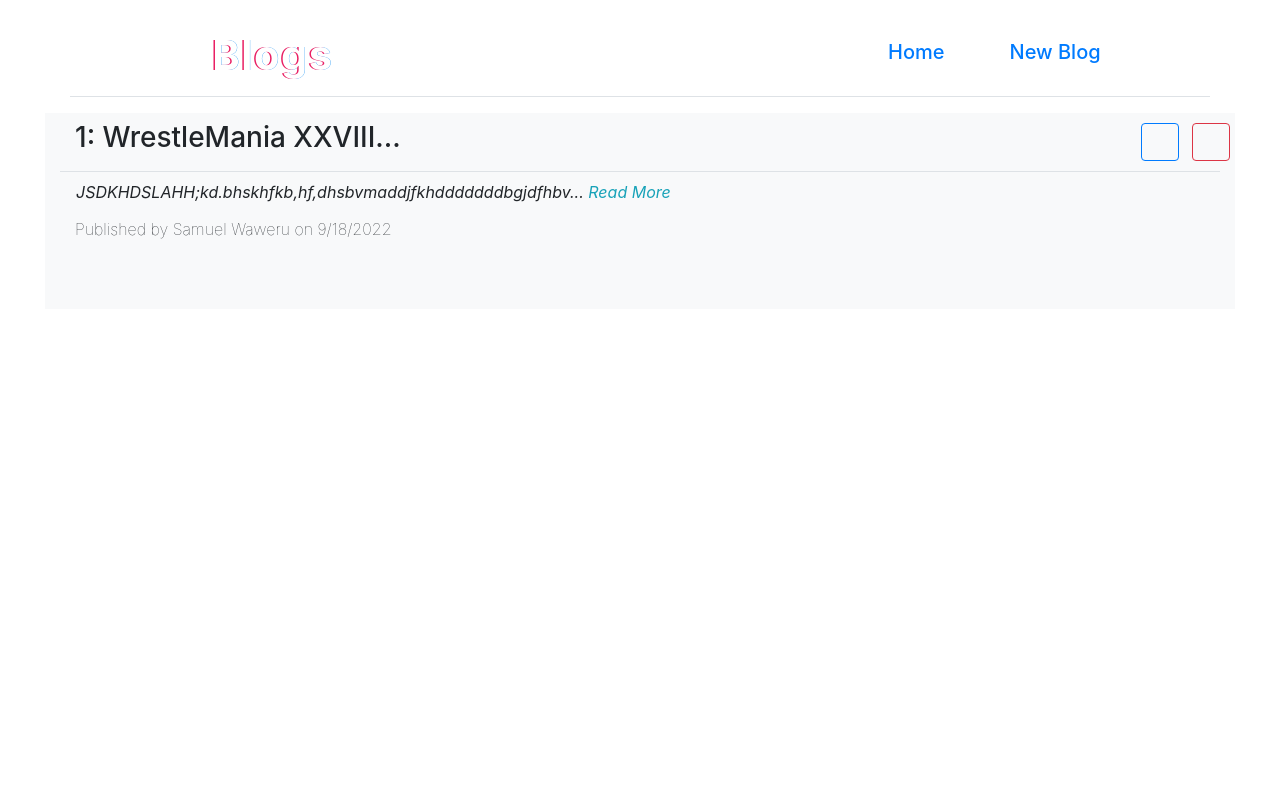
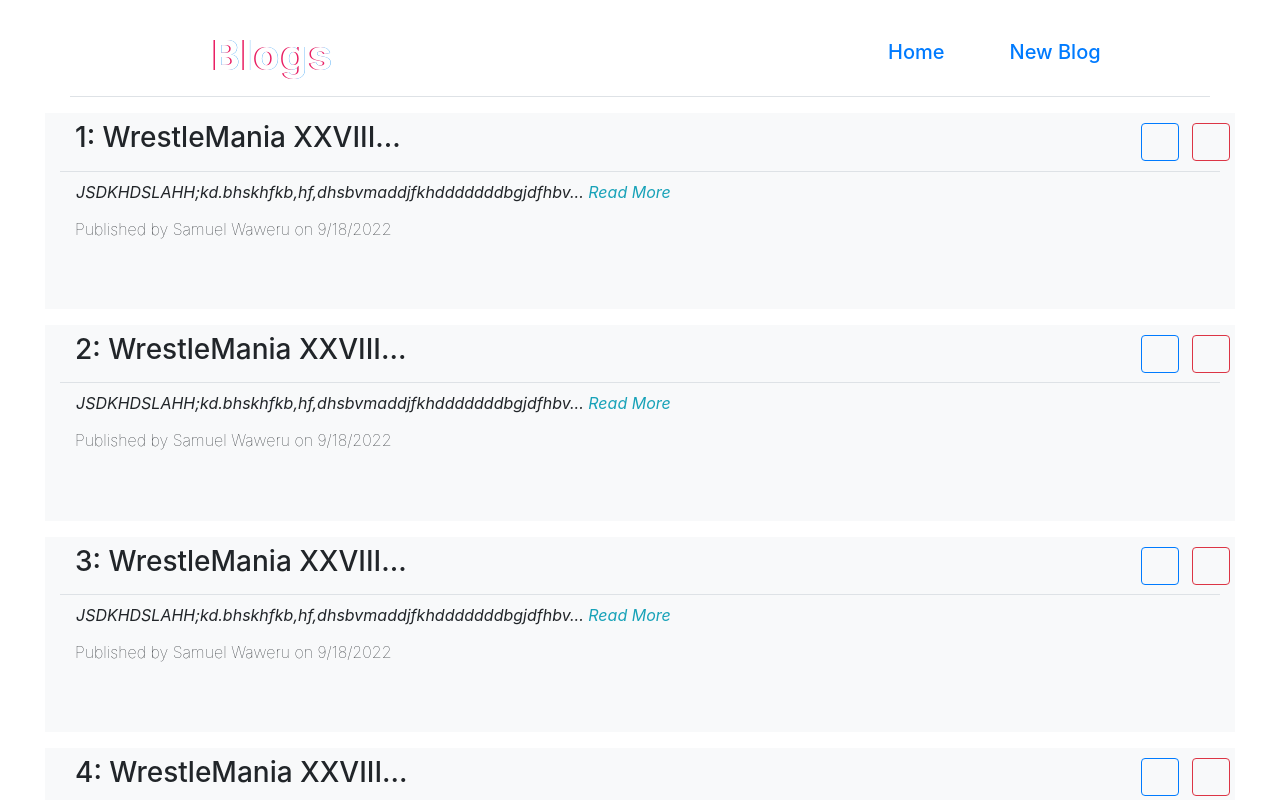
Before and after one commit to blackhammer2000/json-server-blogs, a React (Create React App) app: page / in a window 1280 px wide. Shown: the top 800 px of the page. Built offline with nearby package versions, Linux system fonts and the light colour scheme; data requests are answered from the project's data file; a web font is replaced by a local one.

Commit message:
tested the click event and it works well...but the bug is still unresolved...

```diff
--- a/Data/db.json
+++ b/Data/db.json
@@ -11,6 +11,54 @@
         "comments": [],
         "shares": []
       }
+    },
+    {
+      "title": "WrestleMania XXVIII",
+      "description": "JSDKHDSLAHH;kd.bhskhfkb,hf,dhsbvmaddjfkhdddddddbgjdfhbvfhs vdbfjka,hf lgdkfj gdfg dsfjghkdjsfg dfhgkjdfg dkfghdkfjsghds fdlskhg dsfg dsfkjsgh dfg skldfg skdfg skdlf",
+      "author": "Samuel Waweru",
+      "id": "bd004b48-b802-4d524-b5e5-274515b5e7ae",
+      "date": "9/18/2022",
+      "reactions": {
+        "comments": [],
+        "likes": [],
+        "shares": []
+      }
+    },
+    {
+      "title": "WrestleMania XXVIII",
+      "description": "JSDKHDSLAHH;kd.bhskhfkb,hf,dhsbvmaddjfkhdddddddbgjdfhbvfhs vdbfjka,hf lgdkfj gdfg dsfjghkdjsfg dfhgkjdfg dkfghdkfjsghds fdlskhg dsfg dsfkjsgh dfg skldfg skdfg skdlf",
+      "author": "Samuel Waweru",
+      "id": "bd004b48-b802-4d54-b5e5-2734515b5e7ae",
+      "date": "9/18/2022",
+      "reactions": {
+        "comments": [],
+        "likes": [],
+        "shares": []
+      }
+    },
+    {
+      "title": "WrestleMania XXVIII",
+      "description": "JSDKHDSLAHH;kd.bhskhfkb,hf,dhsbvmaddjfkhdddddddbgjdfhbvfhs vdbfjka,hf lgdkfj gdfg dsfjghkdjsfg dfhgkjdfg dkfghdkfjsghds fdlskhg dsfg dsfkjsgh dfg skldfg skdfg skdlf",
+      "author": "Samuel Waweru",
+      "id": "bd0404b48-b802-4d54-b5e5-274515b5e7ae",
+      "date": "9/18/2022",
+      "reactions": {
+        "comments": [],
+        "likes": [],
+        "shares": []
+      }
+    },
+    {
+      "title": "WrestleMania XXVIII",
+      "description": "JSDKHDSLAHH;kd.bhskhfkb,hf,dhsbvmaddjfkhdddddddbgjdfhbvfhs vdbfjka,hf lgdkfj gdfg dsfjghkdjsfg dfhgkjdfg dkfghdkfjsghds fdlskhg dsfg dsfkjsgh dfg skldfg skdfg skdlf",
+      "author": "Samuel Waweru",
+      "id": "bd0054b48-b802-4d54-b5e5-274515b5e7ae",
+      "date": "9/18/2022",
+      "reactions": {
+        "comments": [],
+        "likes": [],
+        "shares": []
+      }
     }
   ]
 }
--- /dev/null
+++ b/src/components/css/reaction.css
@@ -0,0 +1,3 @@
+i {
+  pointer-events: none;
+}
--- a/src/components/js/Blog.jsx
+++ b/src/components/js/Blog.jsx
@@ -17,7 +17,7 @@
       <article
         className="container bg-light py-2 col mb-3"
         onClick={(e) =>
-          !e.target.classList.contains("btn" || "fa" || "reactions")
+          !e.target.classList.contains("btn" || "fa")
             ? setBlogModal(
                 id,
                 setSelectedBlog,
--- a/src/components/js/Reaction.jsx
+++ b/src/components/js/Reaction.jsx
@@ -1,5 +1,6 @@
 import React from "react";
 import { ReactionData, updateDatabase } from "../../hooks/useReactionData";
+import "../css/reaction.css";
 
 const Reaction = ({ blog, reaction, reactionData }) => {
   const { data, error } = ReactionData(reactionData, reaction, blog.id);
--- a/src/hooks/useReactionData.js
+++ b/src/hooks/useReactionData.js
@@ -44,6 +44,7 @@
   };
 
   try {
+    console.log(reaction);
     const res = await fetch(
       `http://localhost:8000/blogs/${blog.id}`,
       patchConfigurations
--- a/src/utilities/setBlogModal.js
+++ b/src/utilities/setBlogModal.js
@@ -18,6 +18,7 @@
     if (!blogToEditID) {
       if (data) {
         setSelectedBlog(data);
+        // console.log(e.target);
         //   console.log(data);
       }
     } else {
```
